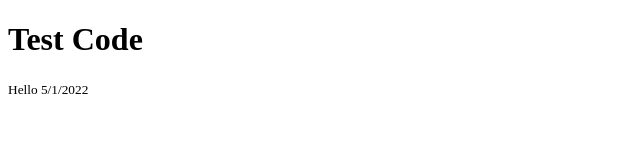
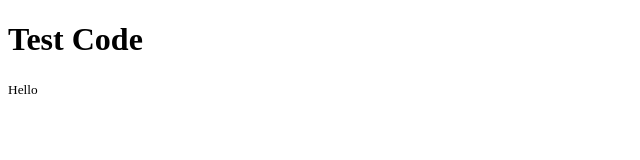
Before and after one commit to Marinashafiq/version-control-day1, a plain HTML site: page index.html in a window 1280 px wide. Shown: the full height of the page, 0-640 px from the left. Drawn offline with Linux system fonts and the light colour scheme.

Commit message:
removed date from index file

```diff
--- a/index.html
+++ b/index.html
@@ -8,6 +8,6 @@
 </head>
 <body>
     <h1>Test Code</h1>
-    <small>Hello 5/1/2022</small>
+    <small>Hello</small>
 </body>
 </html>
```
